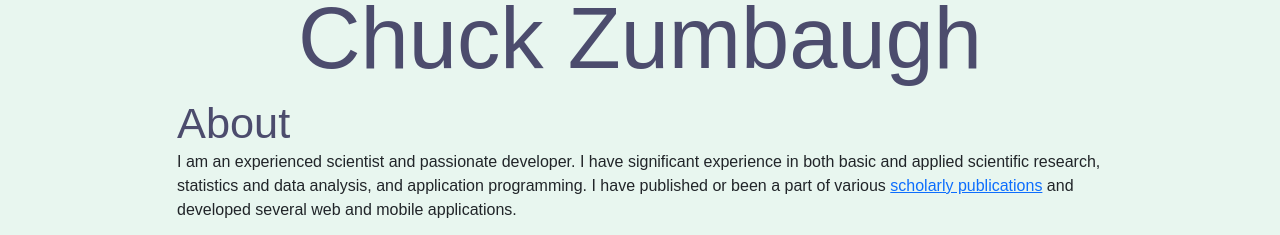
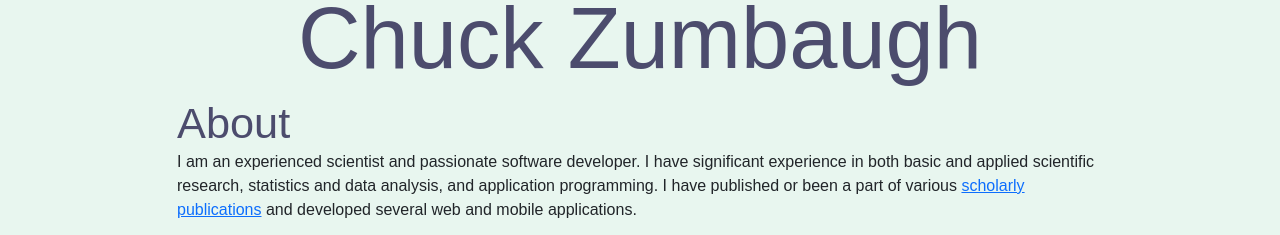
Before and after one commit to cazumbaugh3/cazumbaugh3.github.io, a plain HTML site: page index.html in a window 1280 px wide. Shown: the part 94-329 px from the top of the page. Drawn offline with Linux system fonts and the light colour scheme; a web font is replaced by a local one.

Commit message:
Updated about content

```diff
--- a/index.html
+++ b/index.html
@@ -57,7 +57,8 @@
                 <div class="section-div">
                     <h2 style="display: inline;">About</h2>
                     <p>
-                        I am an experienced scientist and passionate developer. I have significant experience in both
+                        I am an experienced scientist and passionate software developer. I have significant experience
+                        in both
                         basic and applied scientific research, statistics and data analysis, and application
                         programming. I have published or been a part of various <a
                             href="https://scholar.google.com/scholar?start=0&q=CA+Zumbaugh&hl=en&as_sdt=0,5">scholarly
```
Also changed, not shown: 2 other files.
